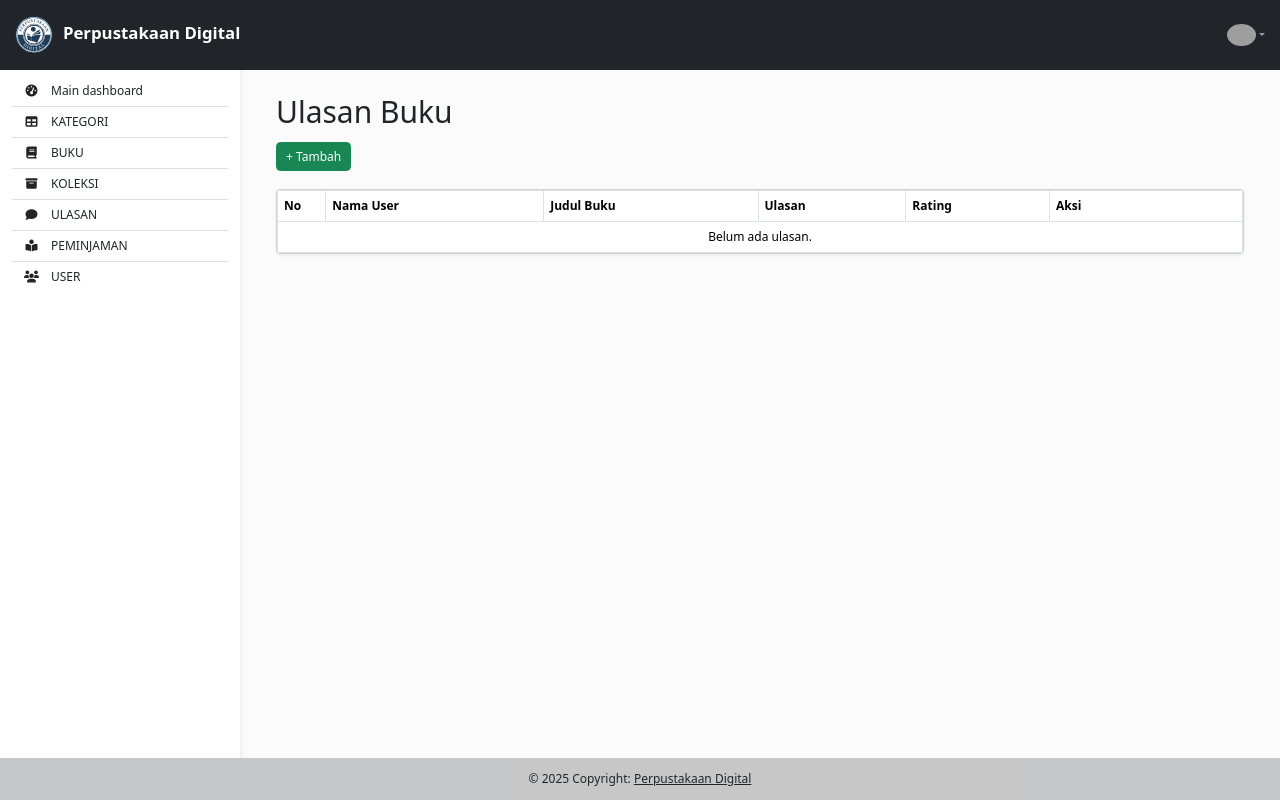
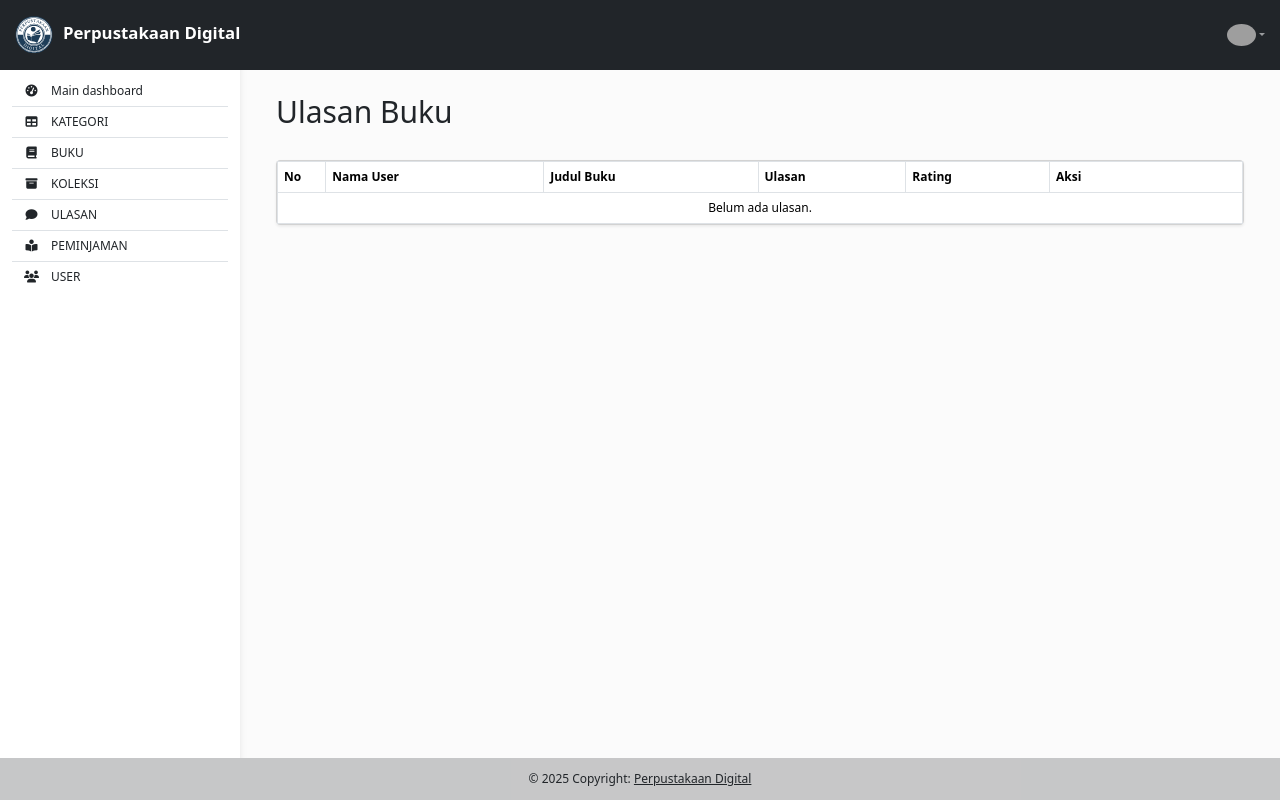
Before and after one commit to tresnarihermana/ProjectPerpustakaanDigital, a PHP site: page /admin/ulasan.php in a window 1280 px wide. Run offline with PHP 8.4, Linux system fonts and the light colour scheme; the visitor is signed in with stand-in values (Sample User, id 1); data that the repository does not hold is empty; grey boxes are pictures that could not be loaded.

Commit message:
modified

```diff
--- a/admin/ulasan.php
+++ b/admin/ulasan.php
@@ -38,7 +38,7 @@ include '../layout/alert.php';
 
 <div class="mx-5 mt-4">
   <h1 class="mb-3">Ulasan Buku</h1>
-  <a href="ulasan-add.php" class="btn btn-success mb-4">+ Tambah</a>
+  <!-- <a href="ulasan-add.php" class="btn btn-success mb-4">+ Tambah</a> -->
   <br>
 
   <div class="card shadow-sm mb-4">
```
